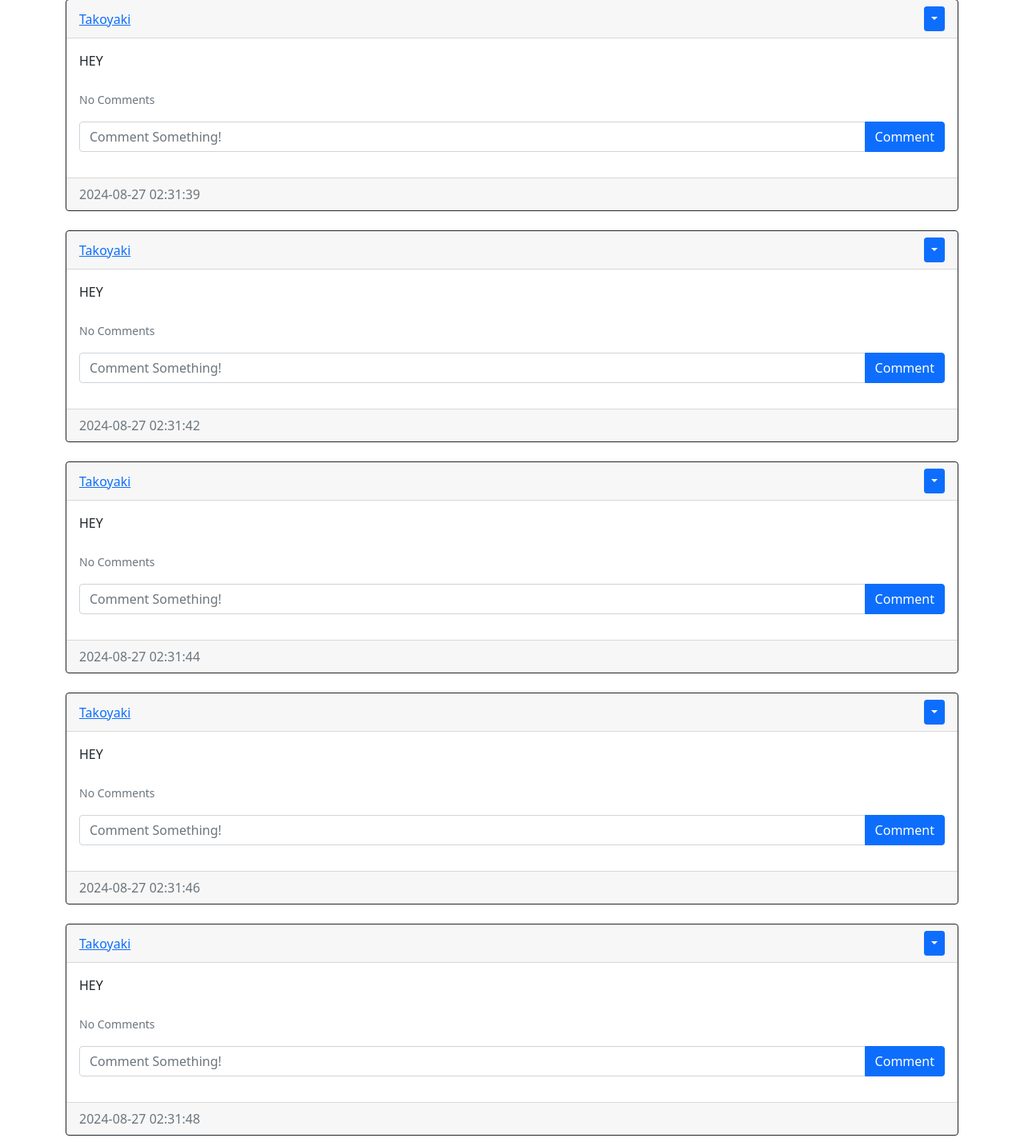
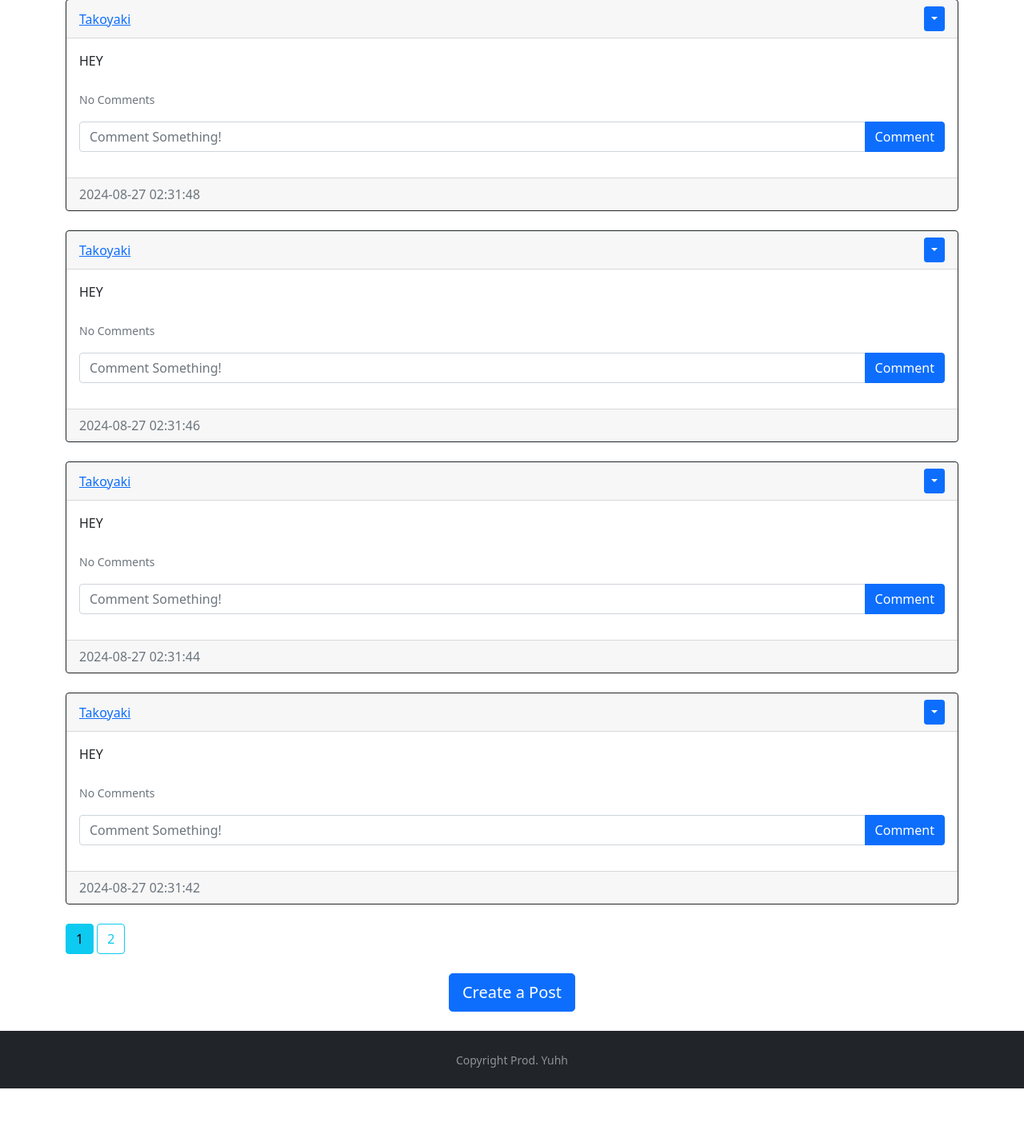
Before and after one commit to SMCPierreQ/Python_Website, a Flask app: page /blog in a window 1280 px wide. Shown: the part 113-1546 px from the top of the page at 80% size. After the commit the page ends 1474 px from the top, so only its background shows below. Run offline with Flask 3, Linux system fonts and the light colour scheme; a user stored in the database is signed in.

Commit message:
Changed blog function
Changed blog function in "views.py" to allow for page pagination for posts in the "Blog" page of the website.

```diff
--- a/blog_app/website/auth.py
+++ b/blog_app/website/auth.py
@@ -34,7 +34,7 @@ def sign_up():
         return redirect(url_for('home'))
     form = RegistrationForm()
     if form.validate_on_submit():
-        hashed_password = generate_password_hash((form.password.data), method='sha256')
+        hashed_password = generate_password_hash((form.password.data), method='pbkdf2:sha256')
         user = User(username=form.username.data, email=form.email.data, password=hashed_password)
         db.session.add(user)
         db.session.commit()
--- a/blog_app/website/forms.py
+++ b/blog_app/website/forms.py
@@ -7,7 +7,7 @@ from .models import User
 class RegistrationForm(FlaskForm):
     username = StringField('Username', validators=[DataRequired(), Length(min=2, max=20)])
     email = StringField('Email', validators=[DataRequired(), Email()])
-    password = PasswordField('Password', validators=[DataRequired(), Email()])
+    password = PasswordField('Password', validators=[DataRequired()])
     confirm_password = PasswordField('Confirm Password', validators=[DataRequired(), EqualTo('password')])
     submit = SubmitField('Sign Up')
 
--- a/blog_app/website/templates/posts_div.html
+++ b/blog_app/website/templates/posts_div.html
@@ -83,8 +83,19 @@
 			<div class="card-footer text-muted">{{post.date_created}}</div>
 	  </div>
 	<br />
-	{% endfor %}
+  {% endfor %}
 </div>
+  {% for page_num in posts.iter_pages(left_edge=1, right_edge=1, left_current=1, right_current=2) %}
+    {% if page_num %}
+      {% if posts.page == page_num %}
+        <a class="btn btn-info mb-4" href="{{ url_for('views.blog', page=page_num)}}">{{ page_num }}</a>
+      {% else %}
+        <a class="btn btn-outline-info mb-4" href="{{ url_for('views.blog', page=page_num)}}">{{ page_num }}</a>
+      {% endif %}
+    {% else %}
+    {% endif %}
+  {% endfor%}
+
 
 {% block footer %}
 <br>
--- a/blog_app/website/views.py
+++ b/blog_app/website/views.py
@@ -13,7 +13,8 @@ def home():
 @views.route("/blog")
 @login_required
 def blog():
-    posts = Post.query.all()
+    page = request.args.get('page', 1, type=int)
+    posts = Post.query.order_by(Post.date_created.desc()).paginate(page=page, per_page=4)
     return render_template("blog.html", user=current_user, posts=posts)
 
 
```
Also changed, not shown: blog_app/instance/database.db.
